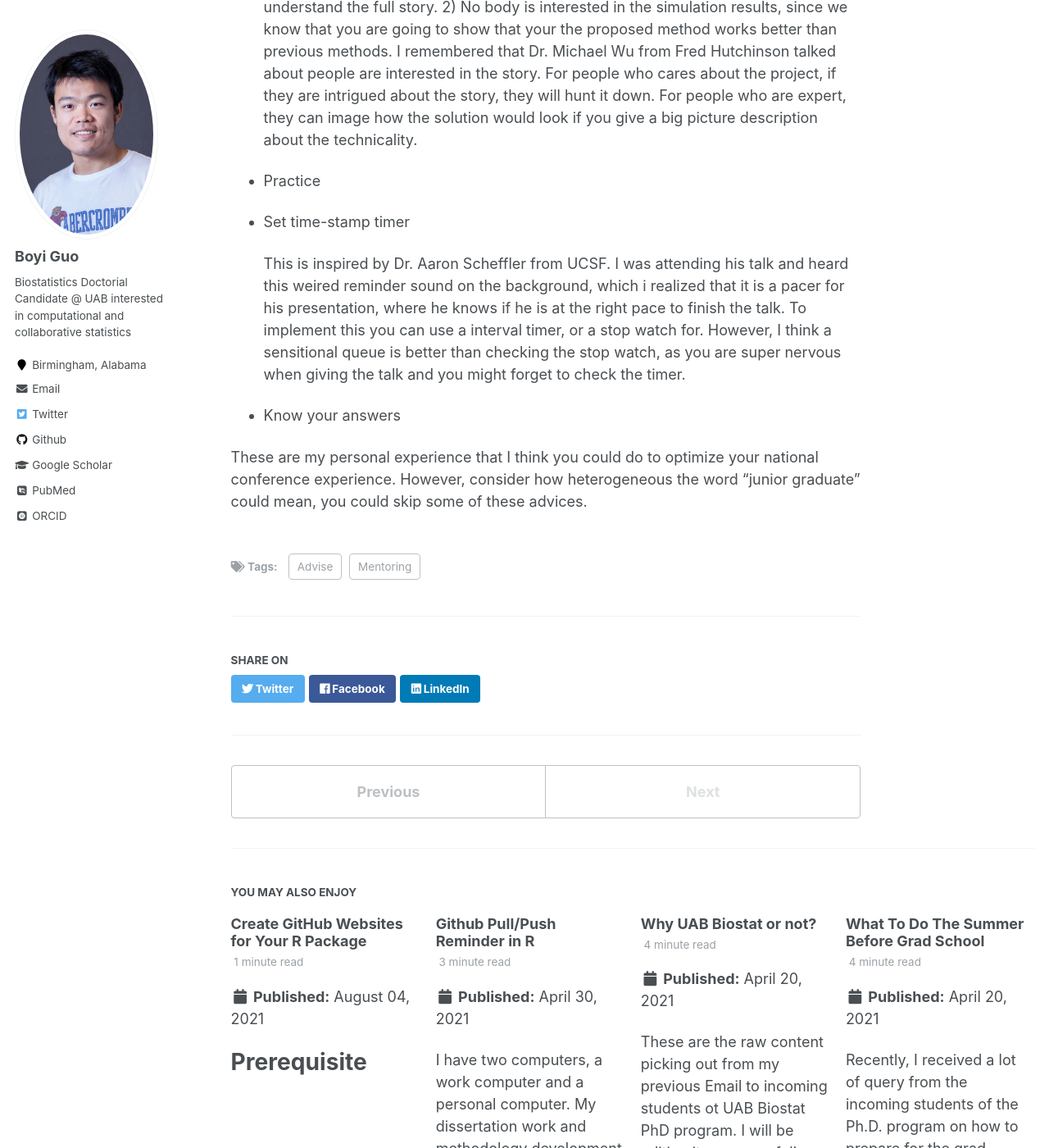
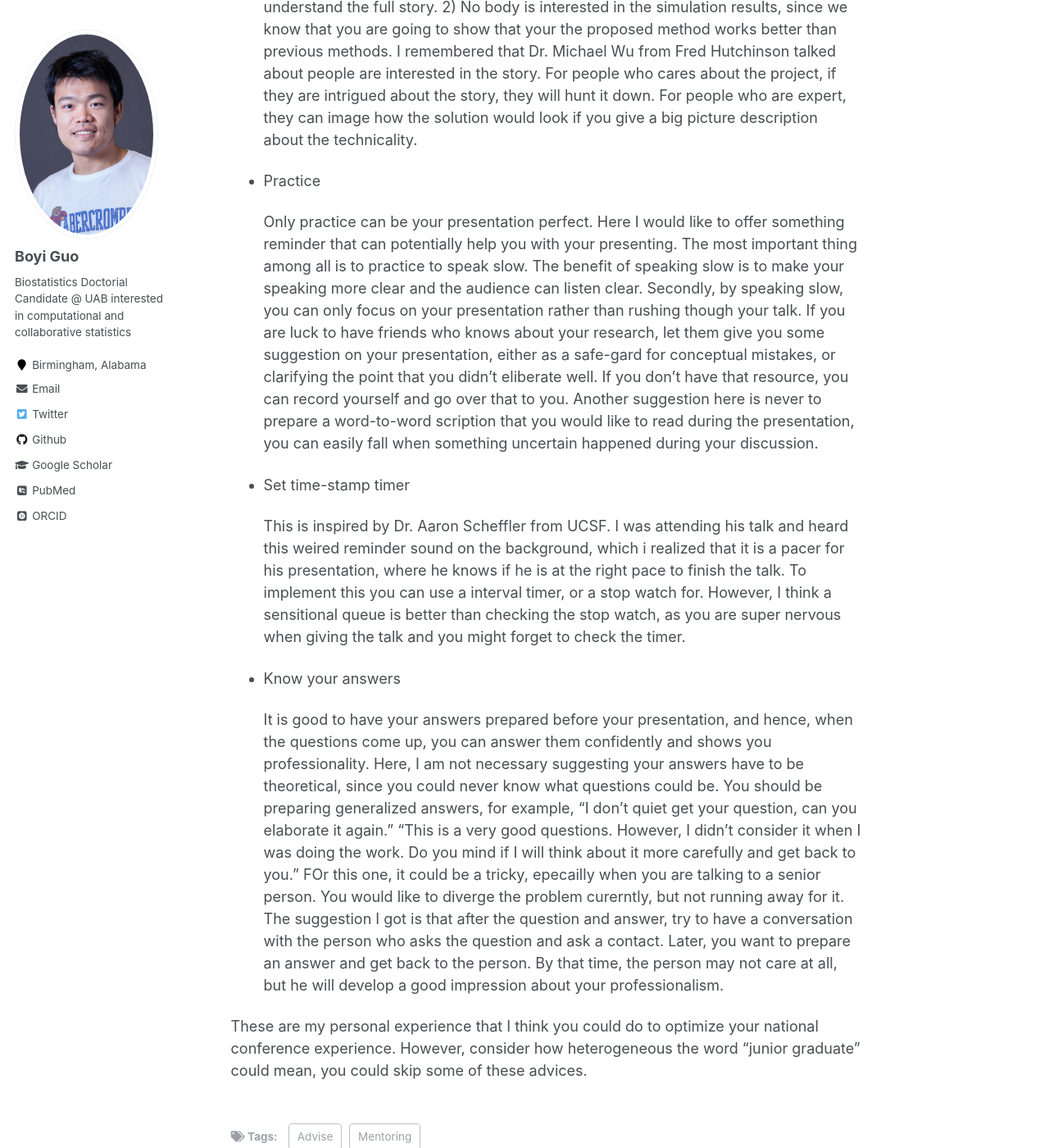
Before and after one commit to boyiguo1/boyiguo1.github.io, a Jekyll site: the page built from _posts/2021-08-12-OptimizeConferenceExperience.md, in a window 1280 px wide and 1400 px high, scrolled down 7065 px. Shown: the whole window at 82% size. Built offline with Jekyll 4.4.1, drawn with Linux system fonts in a browser that asks for light colours; some web fonts are replaced; some of the changed text lies outside the part shown.

Commit message:
Finish writing the post, and needed the time to edit it.

```diff
--- a/_posts/2021-08-12-OptimizeConferenceExperience.md
+++ b/_posts/2021-08-12-OptimizeConferenceExperience.md
@@ -82,10 +82,14 @@ The rest of this blog is arranged in the order of preparation for conference and
 
 -   Practice
 
+    Only practice can be your presentation perfect. Here I would like to offer something reminder that can potentially help you with your presenting. The most important thing among all is to practice to speak slow. The benefit of speaking slow is to make your speaking more clear and the audience can listen clear. Secondly, by speaking slow, you can only focus on your presentation rather than rushing though your talk. If you are luck to have friends who knows about your research, let them give you some suggestion on your presentation, either as a safe-gard for conceptual mistakes, or clarifying the point that you didn't eliberate well. If you don't have that resource, you can record yourself and go over that to you. Another suggestion here is never to prepare a word-to-word scription that you would like to read during the presentation, you can easily fall when something uncertain happened during your discussion.
+
 -   Set time-stamp timer
 
     This is inspired by Dr. Aaron Scheffler from UCSF. I was attending his talk and heard this weired reminder sound on the background, which i realized that it is a pacer for his presentation, where he knows if he is at the right pace to finish the talk. To implement this you can use a interval timer, or a stop watch for. However, I think a sensitional queue is better than checking the stop watch, as you are super nervous when giving the talk and you might forget to check the timer.
 
 -   Know your answers
 
+    It is good to have your answers prepared before your presentation, and hence, when the questions come up, you can answer them confidently and shows you professionality. Here, I am not necessary suggesting your answers have to be theoretical, since you could never know what questions could be. You should be preparing generalized answers, for example, "I don't quiet get your question, can you elaborate it again." "This is a very good questions. However, I didn't consider it when I was doing the work. Do you mind if I will think about it more carefully and get back to you." FOr this one, it could be a tricky, epecailly when you are talking to a senior person. You would like to diverge the problem curerntly, but not running away for it. The suggestion I got is that after the question and answer, try to have a conversation with the person who asks the question and ask a contact. Later, you want to prepare an answer and get back to the person. By that time, the person may not care at all, but he will develop a good impression about your professionalism.
+
 These are my personal experience that I think you could do to optimize your national conference experience. However, consider how heterogeneous the word "junior graduate" could mean, you could skip some of these advices.
```
